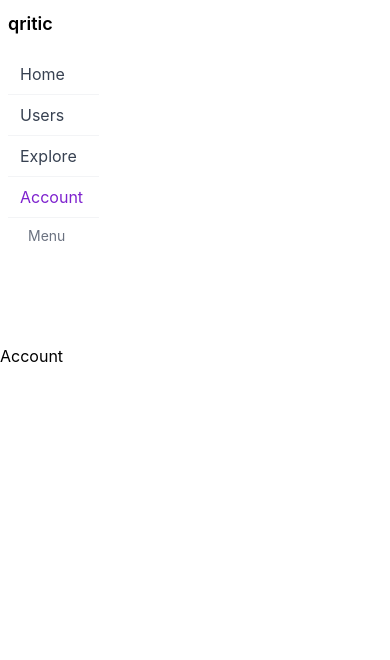
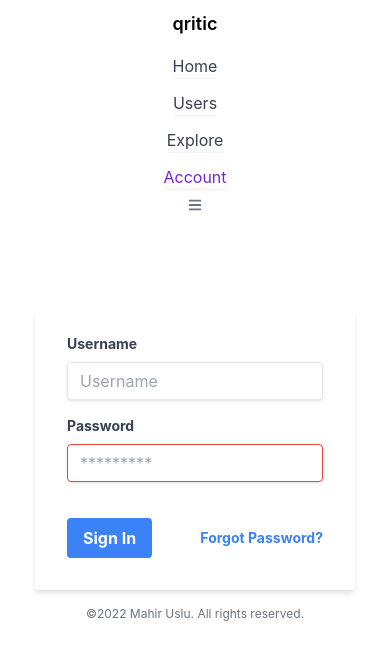
Before and after one commit to mahiruslu/qritic, a React (Create React App) app: page /account in a window 390 px wide. Shown: the top 660 px of the page. Built offline with nearby package versions, Linux system fonts and the light colour scheme.

Commit message:
redux and Login screen added. Design improvements

```diff
--- a/package.json
+++ b/package.json
@@ -3,6 +3,7 @@
   "version": "0.1.0",
   "private": true,
   "dependencies": {
+    "@hookform/resolvers": "^2.8.8",
     "@reduxjs/toolkit": "^1.7.2",
     "@testing-library/jest-dom": "^5.16.1",
     "@testing-library/react": "^12.1.2",
@@ -13,6 +14,7 @@
     "react-hook-form": "^7.26.0",
     "react-icons": "^4.3.1",
     "react-joi": "^1.0.0",
+    "react-redux": "^7.2.6",
     "react-router": "^6.2.1",
     "react-router-dom": "^6.2.1",
     "react-scripts": "5.0.0",
--- a/src/App.jsx
+++ b/src/App.jsx
@@ -1,10 +1,11 @@
 import "./App.css";
-import Navbar from "./Components/Navbar";
-import Explore from "./Pages/Explore.jsx";
+import Navbar from "./components/Navbar";
+import Explore from "./pages/Explore.jsx";
 import { BrowserRouter as Router, Routes, Route } from "react-router-dom";
-import Users from "./Pages/Users";
-import Posts from "./Pages/Posts";
-import Home from "./Pages/Home";
+import Users from "./pages/Users";
+import Posts from "./pages/Posts";
+import Home from "./pages/Home";
+import Account from "./pages/Account";
 
 function App() {
   return (
@@ -17,7 +18,7 @@ function App() {
             <Route path="/users" element={<Users />} />
             <Route path="/user/posts/:id" element={<Posts />} />
             <Route path="/explore" element={<Explore />} />
-            <Route path="/account" element={<p>Account</p>} />
+            <Route path="/account" element={<Account />} />
           </Routes>
         </div>
       </div>
--- a/src/Components/Navbar.jsx
+++ b/src/Components/Navbar.jsx
@@ -1,23 +1,31 @@
-import React from "react";
+import React, { useEffect } from "react";
 import { Link } from "react-router-dom";
+import { useSelector } from "react-redux";
+import { FaHamburger, FaBars } from "react-icons/fa";
 
 function Navbar() {
   const [isActive, setIsActive] = React.useState(true);
+  const user = useSelector((state) => {
+    return state.user;
+  });
+  // const user = useSelector((state) => state.user);
+
+  console.log(user);
   return (
     <div>
-      <nav className="bg-white border-gray-200 px-2 sm:px-4 py-2.5 rounded-b dark:bg-gray-800">
-        <div className="container flex flex-wrap justify-between items-center mx-auto">
+      <nav className="bg-white border-gray-200 px-2  sm:px-4 py-2.5 rounded-b dark:bg-gray-800">
+        <div className="container flex flex-wrap md:justify-between items-center mx-auto justify-center">
           <Link to="/" className="flex">
             <span className="self-center text-lg font-semibold whitespace-nowrap dark:text-white">
               qritic
             </span>
           </Link>
           <div className={`${isActive ? "flex" : "hidden"} w-full   md:w-auto`}>
-            <ul className="flex flex-col mt-4 md:flex-row md:space-x-8 md:mt-0 md:text-sm md:font-medium">
+            <ul className="flex flex-col gap-3 w-full justify-center items-center mt-4 md:flex-row md:space-x-8 md:mt-0 md:text-sm md:font-medium">
               <li>
                 <Link
                   to="/"
-                  className="block py-2 pr-4 pl-3 text-gray-700 border-b border-gray-100 hover:bg-gray-50 md:hover:bg-transparent md:border-0 md:hover:text-blue-700 md:p-0 dark:text-gray-400 md:dark:hover:text-white dark:hover:bg-gray-700 dark:hover:text-white md:dark:hover:bg-transparent dark:border-gray-700"
+                  className="block   text-gray-700 border-b border-gray-100 hover:bg-gray-50 md:hover:bg-transparent md:border-0 md:hover:text-blue-700 md:p-0 dark:text-gray-400 md:dark:hover:text-white dark:hover:bg-gray-700 dark:hover:text-white md:dark:hover:bg-transparent dark:border-gray-700"
                 >
                   Home
                 </Link>
@@ -25,7 +33,7 @@ function Navbar() {
               <li>
                 <Link
                   to="/users"
-                  className="block py-2 pr-4 pl-3 text-gray-700 border-b border-gray-100 hover:bg-gray-50 md:hover:bg-transparent md:border-0 md:hover:text-blue-700 md:p-0 dark:text-gray-400 md:dark:hover:text-white dark:hover:bg-gray-700 dark:hover:text-white md:dark:hover:bg-transparent dark:border-gray-700"
+                  className="block  text-gray-700 border-b border-gray-100 hover:bg-gray-50 md:hover:bg-transparent md:border-0 md:hover:text-blue-700 md:p-0 dark:text-gray-400 md:dark:hover:text-white dark:hover:bg-gray-700 dark:hover:text-white md:dark:hover:bg-transparent dark:border-gray-700"
                 >
                   Users
                 </Link>
@@ -33,7 +41,7 @@ function Navbar() {
               <li>
                 <Link
                   to="/explore"
-                  className="block py-2 pr-4 pl-3 text-gray-700 border-b border-gray-100 hover:bg-gray-50 md:hover:bg-transparent md:border-0 md:hover:text-blue-700 md:p-0 dark:text-gray-400 md:dark:hover:text-white dark:hover:bg-gray-700 dark:hover:text-white md:dark:hover:bg-transparent dark:border-gray-700"
+                  className="block  text-gray-700 border-b border-gray-100 hover:bg-gray-50 md:hover:bg-transparent md:border-0 md:hover:text-blue-700 md:p-0 dark:text-gray-400 md:dark:hover:text-white dark:hover:bg-gray-700 dark:hover:text-white md:dark:hover:bg-transparent dark:border-gray-700"
                 >
                   Explore
                 </Link>
@@ -41,9 +49,9 @@ function Navbar() {
               <li>
                 <Link
                   to="/account"
-                  className="block py-2 pr-4 pl-3 text-purple-700 border-b border-gray-100 hover:bg-gray-50 md:hover:bg-transparent md:border-0 md:hover:text-blue-700 md:p-0 dark:text-purple-400 md:dark:hover:text-white dark:hover:bg-gray-700 dark:hover:text-white md:dark:hover:bg-transparent dark:border-gray-700"
+                  className="block  text-purple-700 border-b border-gray-100 hover:bg-gray-50 md:hover:bg-transparent md:border-0 md:hover:text-blue-700 md:p-0 dark:text-purple-400 md:dark:hover:text-white dark:hover:bg-gray-700 dark:hover:text-white md:dark:hover:bg-transparent dark:border-gray-700"
                 >
-                  Account
+                  {user.isLoggedIn ? user.name : "Account"}
                 </Link>
               </li>
             </ul>
@@ -51,13 +59,15 @@ function Navbar() {
 
           <button
             type="button"
-            className="inline-flex items-center p-2 ml-3 text-sm text-gray-500 rounded-lg  hover:bg-gray-100 focus:outline-none focus:ring-2 focus:ring-gray-200 dark:text-gray-400 dark:hover:bg-gray-700 dark:focus:ring-gray-600"
+            className="inline-flex items-center px-2 py-2 text-sm text-gray-500 rounded-lg  hover:bg-gray-100 focus:outline-none focus:ring-2 focus:ring-gray-200 dark:text-gray-400 dark:hover:bg-gray-700 dark:focus:ring-gray-600"
             onClick={() => {
               setIsActive(!isActive);
               console.log(isActive);
             }}
           >
-            <span>Menu</span>
+            <span>
+              <FaBars />
+            </span>
           </button>
         </div>
       </nav>
--- /dev/null
+++ b/src/Pages/Account.jsx
@@ -0,0 +1,101 @@
+import React, { useEffect } from "react";
+import { useForm } from "react-hook-form";
+import * as yup from "yup";
+import { yupResolver } from "@hookform/resolvers/yup";
+import { useDispatch } from "react-redux";
+import { useSelector } from "react-redux";
+import { setUser } from "../store/User";
+import { useNavigate } from "react-router";
+
+const schema = yup
+  .object({
+    userName: yup.string().required(),
+    password: yup.string().min(8).required(),
+  })
+  .required();
+
+export default function App() {
+  let navigate = useNavigate();
+  const user = useSelector((state) => state.user);
+  const dispatch = useDispatch();
+  const {
+    register,
+    handleSubmit,
+    formState: { errors },
+  } = useForm({
+    resolver: yupResolver(schema),
+  });
+  const onSubmit = (data) => {
+    dispatch(
+      setUser({
+        name: data.userName,
+        email: "",
+        password: data.password,
+        isLoggedIn: true,
+      })
+    );
+    navigate("/explore");
+    console.log(data);
+    console.log(user);
+  };
+  return (
+    <div className="flex flex-col items-center justify-center ">
+      <div class="w-full max-w-xs ">
+        <form
+          onSubmit={handleSubmit(onSubmit)}
+          class="bg-white shadow-md rounded px-8 pt-6 pb-8 mb-4"
+        >
+          <div class="mb-4">
+            <label
+              class="block text-gray-700 text-sm font-bold mb-2"
+              for="username"
+            >
+              Username
+            </label>
+            <input
+              {...register("userName")}
+              class="shadow appearance-none border rounded w-full py-2 px-3 text-gray-700 leading-tight focus:outline-none focus:shadow-outline"
+              id="username"
+              type="text"
+              placeholder="Username"
+            />
+            <p>{errors.userName?.message}</p>
+          </div>
+          <div class="mb-6">
+            <label
+              class="block text-gray-700 text-sm font-bold mb-2"
+              for="password"
+            >
+              Password
+            </label>
+            <input
+              {...register("password")}
+              class="shadow appearance-none border border-red-500 rounded w-full py-2 px-3 text-gray-700 mb-3 leading-tight focus:outline-none focus:shadow-outline"
+              id="password"
+              type="password"
+              placeholder="*********"
+            />{" "}
+            <p>{errors.password?.message}</p>
+          </div>
+          <div class="flex items-center justify-between">
+            <button
+              class="bg-blue-500 hover:bg-blue-700 text-white font-bold py-2 px-4 rounded focus:outline-none focus:shadow-outline"
+              type="submit"
+            >
+              Sign In
+            </button>
+            <a
+              class="inline-block align-baseline font-bold text-sm text-blue-500 hover:text-blue-800"
+              href="#"
+            >
+              Forgot Password?
+            </a>
+          </div>
+        </form>
+        <p class="text-center text-gray-500 text-xs">
+          &copy;2022 Mahir Uslu. All rights reserved.
+        </p>
+      </div>
+    </div>
+  );
+}
--- a/src/Pages/Explore.jsx
+++ b/src/Pages/Explore.jsx
@@ -1,7 +1,7 @@
 import React from "react";
-import Post from "../Components/Post.jsx";
+import Post from "../components/Post.jsx";
 import axios from "axios";
-import Loader from "../Components/Loader.jsx";
+import Loader from "../components/Loader.jsx";
 function Explore() {
   const [user, setUser] = React.useState([]);
   const [posts, setPosts] = React.useState([]);
--- a/src/Pages/Posts.jsx
+++ b/src/Pages/Posts.jsx
@@ -1,7 +1,7 @@
 import React from "react";
-import Post from "../Components/Post.jsx";
+import Post from "../components/Post.jsx";
 import axios from "axios";
-import Loader from "../Components/Loader.jsx";
+import Loader from "../components/Loader.jsx";
 
 import { useParams } from "react-router-dom";
 
--- a/src/Pages/Users.jsx
+++ b/src/Pages/Users.jsx
@@ -1,8 +1,8 @@
 import React from "react";
-import User from "../Components/User.jsx";
+import User from "../components/User.jsx";
 import axios from "axios";
 import { Link } from "react-router-dom";
-import Loader from "../Components/Loader.jsx";
+import Loader from "../components/Loader.jsx";
 
 function Users() {
   const [user, setUser] = React.useState([]);
--- a/src/index.js
+++ b/src/index.js
@@ -2,10 +2,14 @@ import React from "react";
 import ReactDOM from "react-dom";
 import "./index.css";
 import App from "./App";
+import { Provider } from "react-redux";
+import { store } from "./store";
 
 ReactDOM.render(
   <React.StrictMode>
-    <App />
+    <Provider store={store}>
+      <App />
+    </Provider>
   </React.StrictMode>,
   document.getElementById("root")
 );
--- /dev/null
+++ b/src/store/User.js
@@ -0,0 +1,23 @@
+import { createSlice } from "@reduxjs/toolkit";
+
+export const userSlice = createSlice({
+  name: "user",
+  initialState: {
+    name: "",
+    email: "",
+    password: "",
+    isLoggedIn: false,
+  },
+  reducers: {
+    setUser: (state, action) => {
+      state.name = action.payload.name;
+      state.email = action.payload.email;
+      state.password = action.payload.password;
+      state.isLoggedIn = action.payload.isLoggedIn;
+    },
+  },
+});
+
+export const { setUser } = userSlice.actions;
+
+export default userSlice.reducer;
--- /dev/null
+++ b/src/store/index.js
@@ -0,0 +1,8 @@
+import { configureStore } from "@reduxjs/toolkit";
+import userReducer from "./User";
+
+export const store = configureStore({
+  reducer: {
+    user: userReducer,
+  },
+});
```
Also changed, not shown: 2 other files (tests, documents, lock files or other folders).
